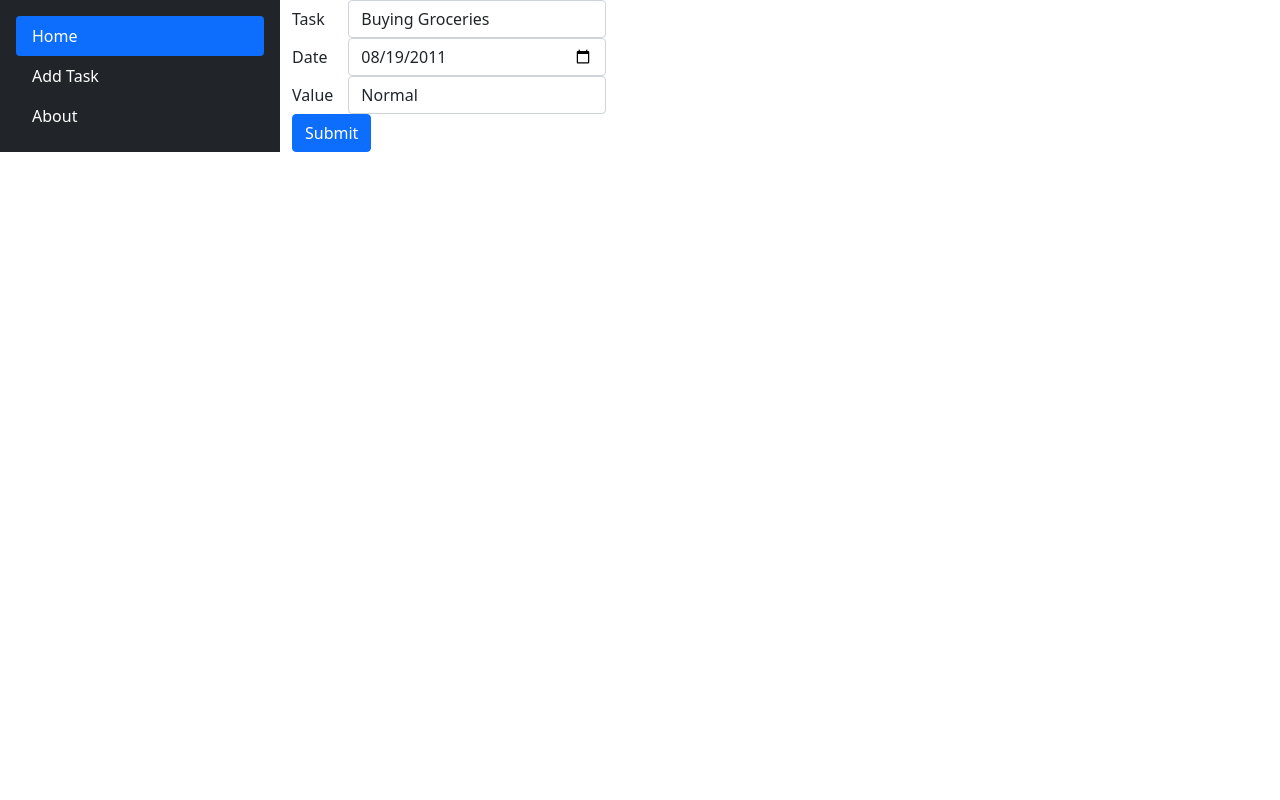
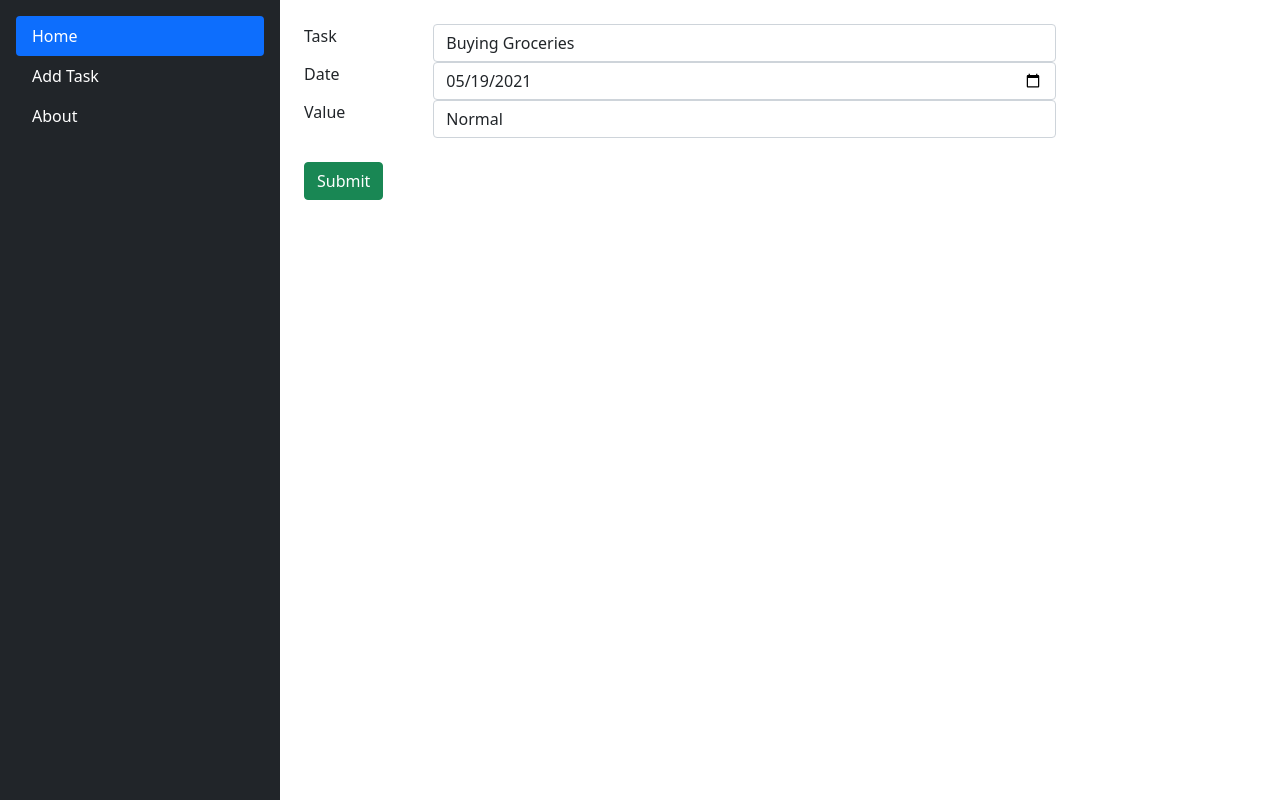
Before and after one commit to Wusinho/To-doList, a website built with webpack: page src/index.html in a window 1280 px wide. Both pictures are taken after a click on the link "Add Task". Built offline with nearby package versions, Linux system fonts and the light colour scheme.

Commit message:
Added form details

```diff
--- a/src/index.html
+++ b/src/index.html
@@ -17,6 +17,6 @@
         <a href="#/about" class="nav-link text-white"> About </a>
       </ul>
     </div>
-    <section id="root"></section>
+    <section id="root" class="root"></section>
   </body>
 </html>
--- a/src/main.scss
+++ b/src/main.scss
@@ -87,3 +87,10 @@
 
 //   .fw-semibold { font-weight: 600; }
 //   .lh-tight { line-height: 1.25; }
+  .root{
+      height:100vh
+  }
+
+  .post{
+      width:100vh
+  }
--- a/src/views/post.html
+++ b/src/views/post.html
@@ -1,6 +1,7 @@
-<form class="container">
+<div class="card border-0 post">
+  <form class="p-4">
     <div class="form-group row">
-    <label for="example-text-input" class="col-2 col-form-label">Task</label>
+      <label for="example-text-input" class="col-2">Task</label>
       <div class="col-10">
         <input
           class="form-control"
@@ -12,25 +13,26 @@
     </div>
 
     <div class="form-group row">
-    <label for="example-date-input" class="col-2 col-form-label">Date</label>
+      <label for="example-date-input" class="col-2">Date</label>
       <div class="col-10">
         <input
           class="form-control"
           type="date"
-        value="2011-08-19"
+          value="2021-05-19"
           id="example-date-input"
         />
       </div>
     </div>
 
     <div class="form-group row">
-    <label for="example-date-input" class="col-2 col-form-label">Value</label>
+      <label for="example-date-input" class="col-2">Value</label>
       <div class="col-10">
-      <select class="custom-select custom-select-sm form-control">
+        <select class="custom-select form-control">
           <option value="1">Normal</option>
           <option value="2">Very Important</option>
         </select>
       </div>
     </div>
-  <button type="submit" class="btn btn-primary">Submit</button>
+    <button type="submit" class="btn btn-success my-4">Submit</button>
   </form>
+</div>
```
Lines whose indentation alone changed are shown as unchanged.
